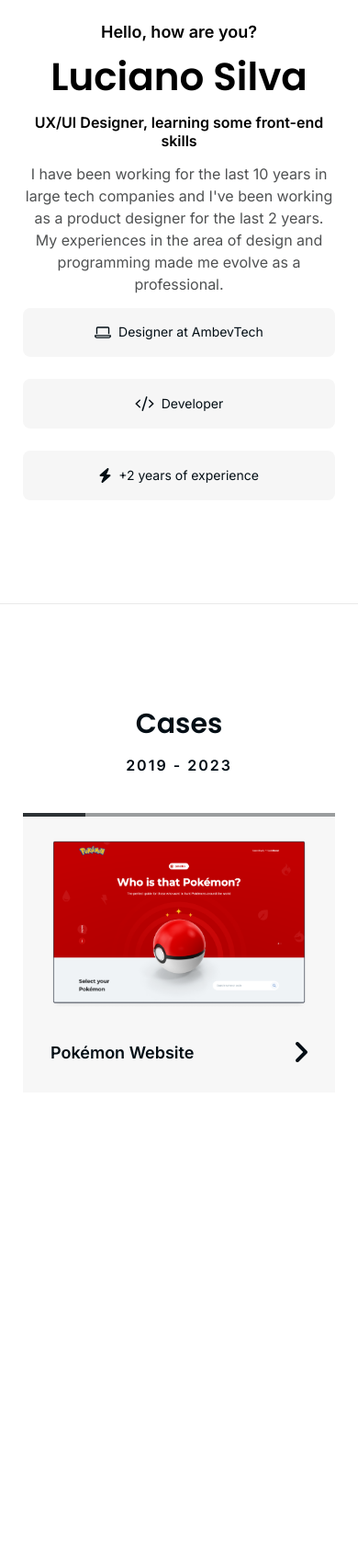
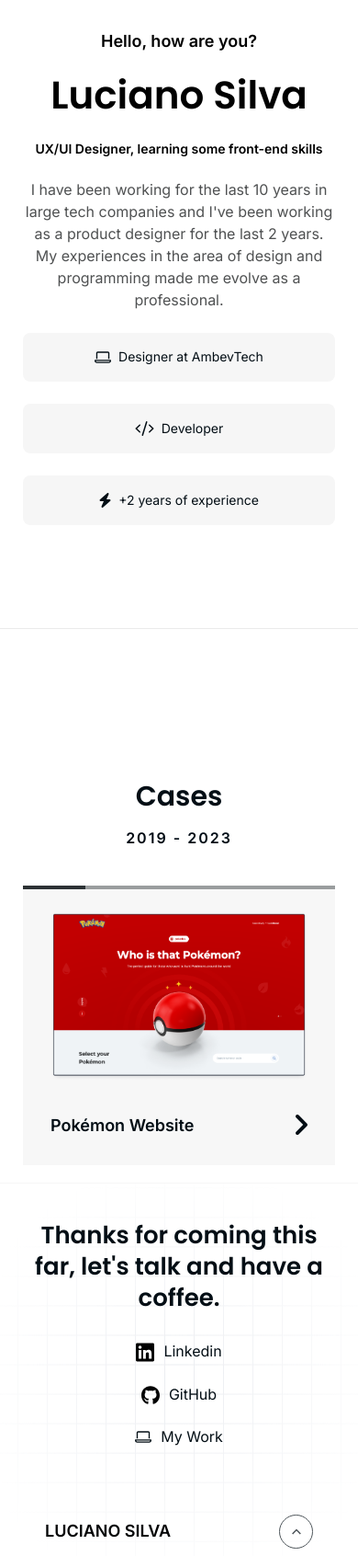
Before and after one commit to emnesty/agoravai_portfolio, a website: page index.html in a window 390 px wide. Shown: the part 3420-5112 px from the top of the page at 92% size. Before the commit the page ends 4679 px from the top, so only its background shows below. Drawn offline with nearby package versions, Linux system fonts and the light colour scheme; files whose address does not match are found by name.

Commit message:
Responsivo completo

```diff
--- a/index.html
+++ b/index.html
@@ -812,7 +812,7 @@
       </section>
 
       <!-- === FOOTER === -->
-      <!-- <footer id="footer">
+      <footer id="footer">
         <div class="container">
           <div class="top-footer">
             <h3 data-aos="fade-right" data-aos-once="true">
@@ -844,10 +844,7 @@
           </div>
           <div class="bottom-footer">
             <a href="index.html" class="logo-footer">
-              <img
-                src="./assets/logos/luciano-silva.svg"
-                alt="luciano silva name"
-                title="luciano silva name" />
+<h3>LUCIANO SILVA</h3>
             </a>
             <div class="bottom-footer-right">
               <p>Copyright 2023 - All rights reserved to Luciano Silva</p>
@@ -862,7 +859,7 @@
             </div>
           </div>
         </div>
-      </footer> -->
+      </footer>
     </main>
     <!-- === SWIPER SLIDE JS === -->
     <script src="https://cdn.jsdelivr.net/npm/swiper@9/swiper-bundle.min.js"></script>
--- a/scss/_footer.scss
+++ b/scss/_footer.scss
@@ -68,6 +68,14 @@
       display: flex;
       align-items: center;
       justify-content: space-between;
+      a {
+        h3 {
+          font-family: "Inter", sans-serif;
+          font-weight: 600;
+          font-size: 1.8rem;
+          color: #040506;
+        }
+      }
       .logo-footer {
         width: 100%;
         max-width: 200px;
--- a/scss/_home.scss
+++ b/scss/_home.scss
@@ -371,8 +371,8 @@
     }
   }
   @media (max-width: 600px) {
-    padding-top: 3.2rem;
-    padding-bottom: 6.2rem;
+    padding-top: 5.2rem;
+    padding-bottom: 5.2rem;
     .container {
       padding-bottom: 5.2rem;
       .skill-titles {
@@ -513,9 +513,13 @@
       justify-content: center;
       align-items: center;
       .text-about {
+        gap: 2.4rem;
         padding-top: 3.2rem;
         align-items: center;
         text-align: center;
+        p {
+          font-size: 14px;
+        }
         .text-about-desc {
           padding-top: 1.5rem;
         }
@@ -1027,6 +1031,8 @@
     }
   }
   @media (max-width: 600px) {
+    padding-top: 5.2rem;
+    padding-bottom: 5.2rem;
     height: 480px;
     .container {
       .slide-cases-mobile {
```
Also changed, not shown: css/main.css.
